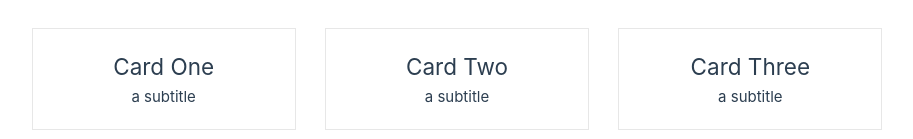
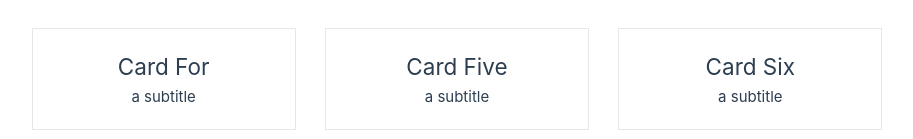
Before and after one commit to JGabriel-SL/vue-vite-testing, a Vue app: page /about in a window 1280 px wide. Shown: the part 2254-2393 px from the top of the page, without its empty margins (183-1096 px from the left). Built offline with nearby package versions, Linux system fonts and the light colour scheme.

Commit message:
editing about page

```diff
--- a/src/views/AboutView.vue
+++ b/src/views/AboutView.vue
@@ -52,9 +52,9 @@
       <Card title="Card Two" text="a subtitle" />
       <Card title="Card Three" text="a subtitle" />
 
-      <Card title="Card One" text="a subtitle" />
-      <Card title="Card Two" text="a subtitle" />
-      <Card title="Card Three" text="a subtitle" />
+      <Card title="Card For" text="a subtitle" />
+      <Card title="Card Five" text="a subtitle" />
+      <Card title="Card Six" text="a subtitle" />
 
     </div>
   </div>
```
